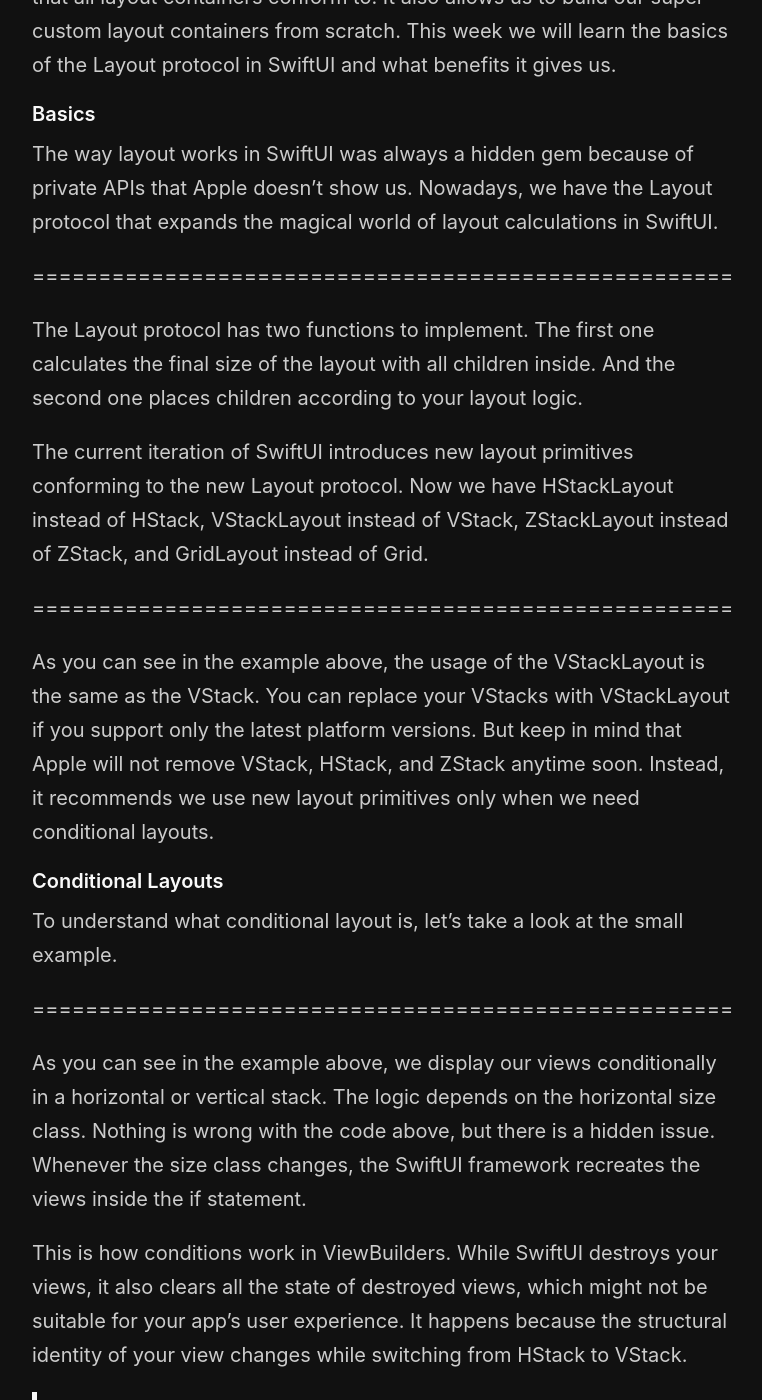
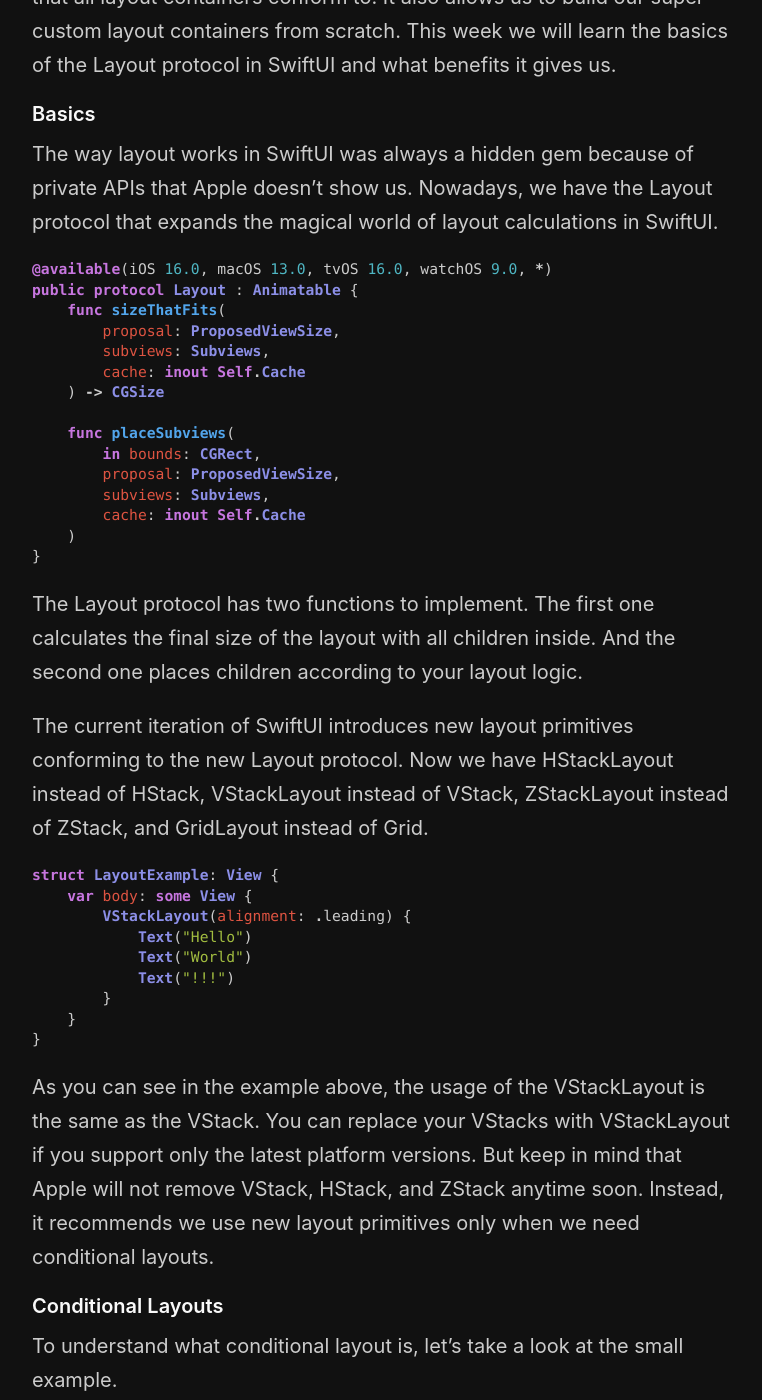
Before and after one commit to mecid/mecid.github.io, a Jekyll site: the page built from _posts/2022-08-16-mastering-layout-in-swiftui-conditional-layouts.md, in a window 1280 px wide and 1400 px high, scrolled down 469 px. Shown: the whole window, without its empty margins (258-1020 px from the left). Built offline with Jekyll 4.4.1, drawn with Linux system fonts in a browser that asks for light colours; some of the changed text lies outside the part shown.

Commit message:
code examples added to layout post

````diff
--- a/_posts/2022-08-16-mastering-layout-in-swiftui-conditional-layouts.md
+++ b/_posts/2022-08-16-mastering-layout-in-swiftui-conditional-layouts.md
@@ -8,20 +8,64 @@
 #### Basics
 The way layout works in SwiftUI was always a hidden gem because of private APIs that Apple doesn't show us. Nowadays, we have the Layout protocol that expands the magical world of layout calculations in SwiftUI.
 
-=====================================================
+```swift
+@available(iOS 16.0, macOS 13.0, tvOS 16.0, watchOS 9.0, *)
+public protocol Layout : Animatable {
+    func sizeThatFits(
+        proposal: ProposedViewSize,
+        subviews: Subviews,
+        cache: inout Self.Cache
+    ) -> CGSize
+
+    func placeSubviews(
+        in bounds: CGRect,
+        proposal: ProposedViewSize,
+        subviews: Subviews,
+        cache: inout Self.Cache
+    )
+}
+```
 
 The Layout protocol has two functions to implement. The first one calculates the final size of the layout with all children inside. And the second one places children according to your layout logic.
 
 The current iteration of SwiftUI introduces new layout primitives conforming to the new Layout protocol. Now we have HStackLayout instead of HStack, VStackLayout instead of VStack, ZStackLayout instead of ZStack, and GridLayout instead of Grid.
 
-=====================================================
+```swift
+struct LayoutExample: View {
+    var body: some View {
+        VStackLayout(alignment: .leading) {
+            Text("Hello")
+            Text("World")
+            Text("!!!")
+        }
+    }
+}
+```
 
 As you can see in the example above, the usage of the VStackLayout is the same as the VStack. You can replace your VStacks with VStackLayout if you support only the latest platform versions. But keep in mind that Apple will not remove VStack, HStack, and ZStack anytime soon. Instead, it recommends we use new layout primitives only when we need conditional layouts.
 
 #### Conditional Layouts
 To understand what conditional layout is, let's take a look at the small example.
 
-=====================================================
+```swift
+struct ConditionalLayoutExample1: View {
+    @Environment(\.horizontalSizeClass) private var size
+
+    var body: some View {
+        if size == .regular {
+            HStack {
+                View1()
+                View2()
+            }
+        } else {
+            VStack {
+                View1()
+                View2()
+            }
+        }
+    }
+}
+```
 
 As you can see in the example above, we display our views conditionally in a horizontal or vertical stack. The logic depends on the horizontal size class. Nothing is wrong with the code above, but there is a hidden issue. Whenever the size class changes, the SwiftUI framework recreates the views inside the if statement.
 
@@ -31,11 +75,42 @@
 
 SwiftUI provides a new way to keep the structural identity of our view hierarchy while changing the layout container using the new AnyLayout type.
 
-=====================================================
+```swift
+struct ConditionalLayoutExample2: View {
+    @Environment(\.horizontalSizeClass) private var size
+
+    var body: some View {
+        let layout = (size == .regular) ?
+        AnyLayout(HStackLayout()) :
+        AnyLayout(VStackLayout())
+
+        layout {
+            View1()
+            View2()
+        }
+    }
+}
+```
 
 We use the new AnyLayout type to erase the actual type of the layout that depends on the current horizontal size class. The structural identity of our view stays the same. In this case, the SwiftUI doesn't recreate the views. It only moves them according to the new layout, and this transition can be easily animated.
 
-=====================================================
+```swift
+struct ConditionalLayoutExample2: View {
+    @Environment(\.horizontalSizeClass) private var size
+
+    var body: some View {
+        let layout = (size == .regular) ?
+        AnyLayout(HStackLayout()) :
+        AnyLayout(VStackLayout())
+
+        layout {
+            View1()
+            View2()
+        }
+        .animation(.default, value: size)
+    }
+}
+```
 
 #### Conclusion
 Today we learned about the new Layout protocol and the type-eraser AnyLayout type. Now we can build more fluid transitions in our apps using these new tools.
````
